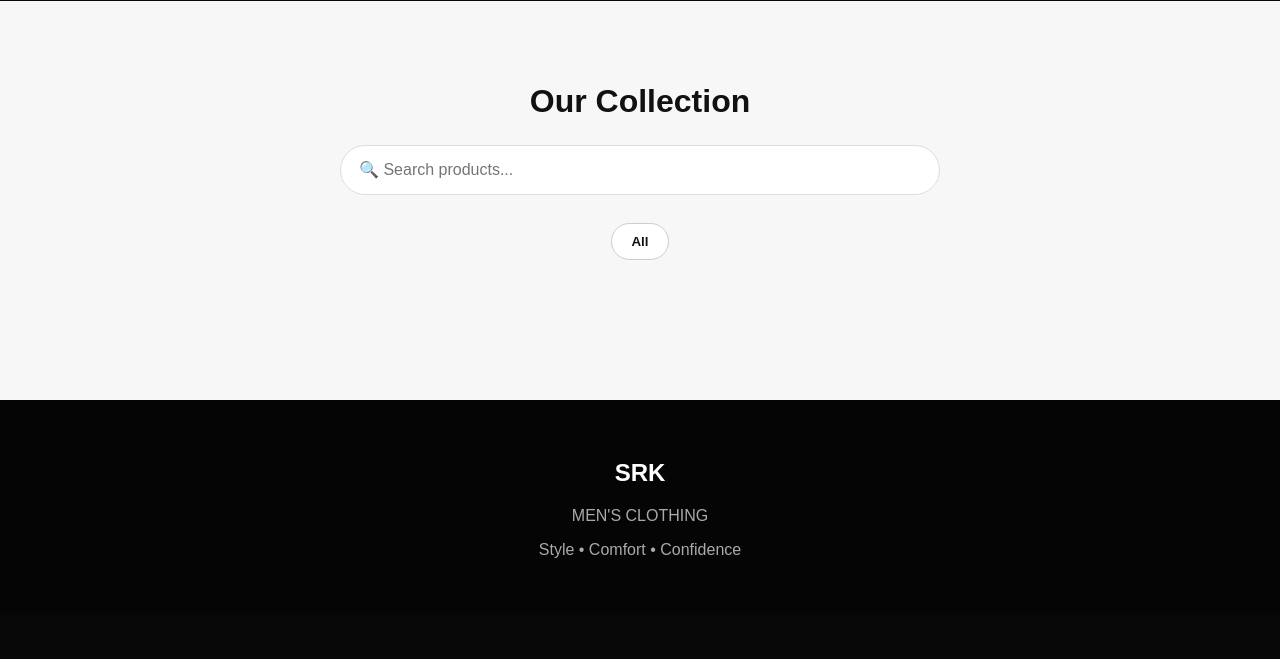
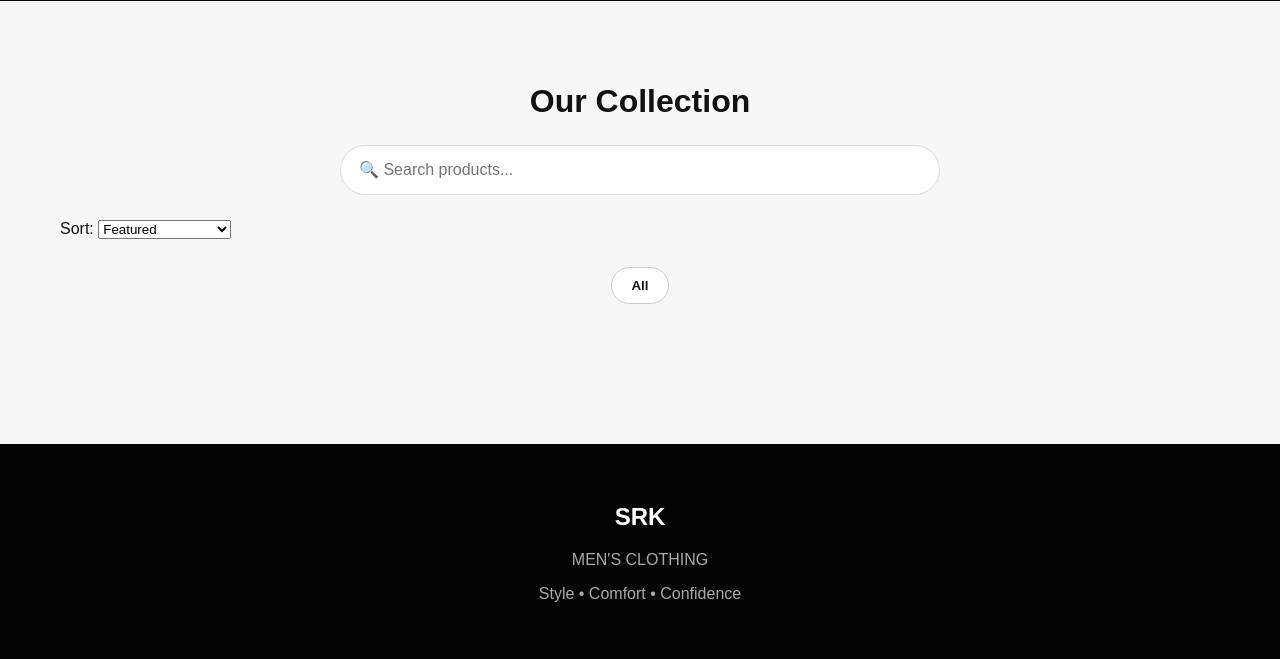
Before and after one commit to Arun15112006/srk-mens-clothing, a Flask app: template templates/index.html in a window 1280 px wide. Shown: the part 543-1202 px from the top of the page. Before the commit the page ends 1101 px from the top, so only its background shows below. Run offline with Flask 3, Linux system fonts and the light colour scheme; the template is opened without the code that fills it, so the values that code supplies are empty.

Commit message:
Improve storefront sorting and size selection

```diff
--- a/templates/index.html
+++ b/templates/index.html
@@ -879,6 +879,34 @@ footer p {
     }
 }
 
+.size-selector {
+    display: flex;
+    flex-wrap: wrap;
+    gap: 8px;
+    margin: 15px 0;
+}
+
+.size-button {
+    min-width: 45px;
+    padding: 9px 12px;
+    border: 1px solid #ccc;
+    background: white;
+    color: #111;
+    border-radius: 7px;
+    font-weight: bold;
+    cursor: pointer;
+}
+
+.size-button:hover {
+    border-color: #000;
+}
+
+.size-button.selected {
+    background: #000;
+    color: white;
+    border-color: #000;
+}
+
 </style>
 
 </head>
@@ -952,6 +980,36 @@ id="search"
 placeholder="🔍 Search products..."
 oninput="displayProducts()">
 
+<div class="sort-box">
+
+    <label for="sort">
+        Sort:
+    </label>
+
+    <select
+        id="sort"
+        onchange="displayProducts()">
+
+        <option value="featured">
+            Featured
+        </option>
+
+        <option value="low">
+            Price: Low → High
+        </option>
+
+        <option value="high">
+            Price: High → Low
+        </option>
+
+        <option value="name">
+            Name: A → Z
+        </option>
+
+    </select>
+
+</div>
+
 
 <div class="categories">
 
@@ -1105,6 +1163,34 @@ return nameMatch && categoryMatch;
 
 });
 
+const sortType =
+document.getElementById("sort").value;
+
+if (sortType === "low") {
+
+    filtered.sort(
+        (a, b) => a.price - b.price
+    );
+
+}
+
+if (sortType === "high") {
+
+    filtered.sort(
+        (a, b) => b.price - a.price
+    );
+
+}
+
+if (sortType === "name") {
+
+    filtered.sort(
+        (a, b) =>
+            a.name.localeCompare(b.name)
+    );
+
+}
+
 
 filtered.forEach(product => {
 
@@ -1128,13 +1214,15 @@ let sizes = "";
 
 product.sizes.forEach(size => {
 
-sizes += `
-
-<option value="${size}">
-${size}
-</option>
-
-`;
+    sizes += `
+        <button
+            type="button"
+            class="size-button"
+             data-size="${size}"
+onclick="selectSize(${product.id}, '${size}')">
+            ${size}
+        </button>
+    `;
 
 });
 
@@ -1175,13 +1263,9 @@ ${product.description || ""}
 </div>
 
 
-<select
-class="size"
-id="size-${product.id}">
-
-${sizes}
-
-</select>
+<div class="size-selector" id="size-${product.id}">
+    ${sizes}
+</div>
 
 
 <button
@@ -1208,16 +1292,45 @@ ADD TO CART
 
 }
 
+function selectSize(id, size) {
+
+    const selector =
+        document.getElementById("size-" + id);
+
+    const buttons =
+        selector.querySelectorAll(".size-button");
+
+    buttons.forEach(button => {
+        button.classList.remove("selected");
+    });
+
+    const selected =
+        Array.from(buttons).find(
+            button => button.dataset.size === size
+        );
+
+    if (selected) {
+        selected.classList.add("selected");
+    }
+}
+
 
 function addToCart(id) {
 
 const product =
 products.find(p => p.id === id);
 
-const size =
-document.getElementById(
-"size-" + id
-).value;
+const sizeElement =
+document.querySelector(
+    "#size-" + id + " .size-button.selected"
+);
+
+if (!sizeElement) {
+    alert("Please select a size.");
+    return;
+}
+
+const size = sizeElement.dataset.size;
 
 
 const existing =
```
